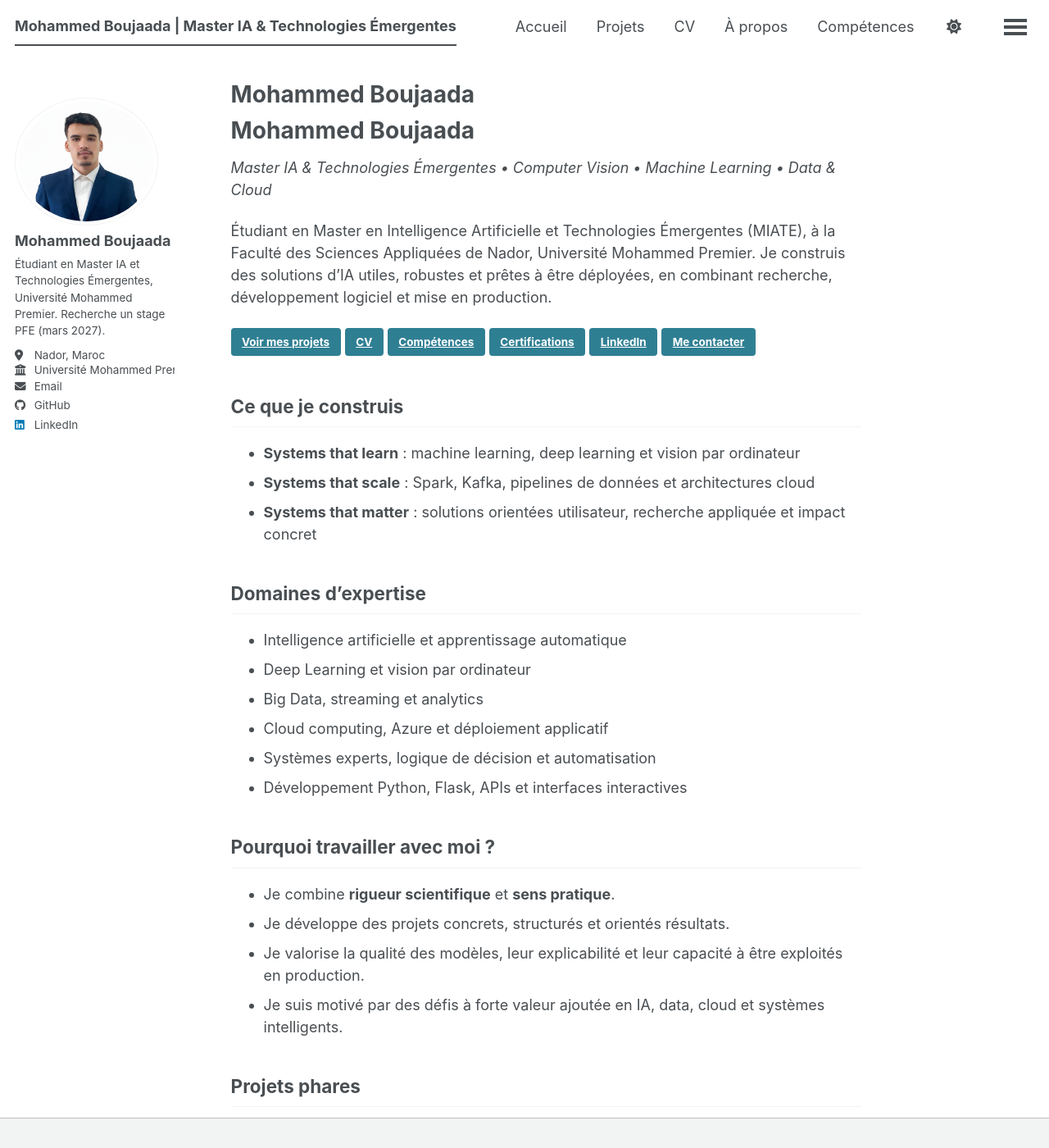
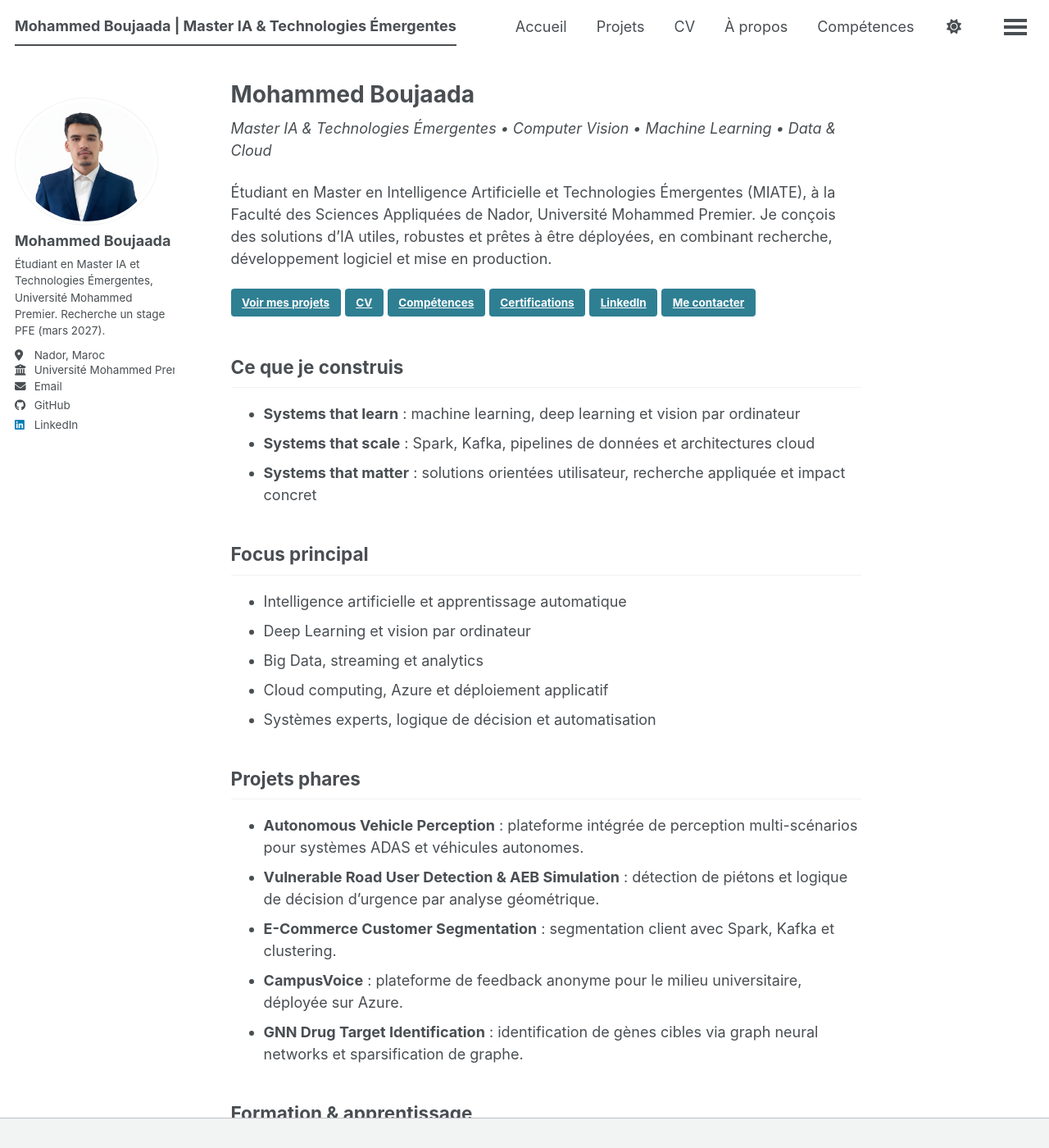
Before and after one commit to mohammed-boujaada/mohammed-boujaada.github.io, a Jekyll site: the page built from index.md, in a window 1280 px wide and 1400 px high. Shown: the whole window at 82% size. Built offline with Jekyll 4.4.1, drawn with Linux system fonts in a browser that asks for light colours; a style sheet for code colours, icons or effects is not loaded; some of the changed text lies outside the part shown.

Commit message:
Remove duplicates and streamline portfolio sections

```diff
--- a/index.md
+++ b/index.md
@@ -8,11 +8,9 @@ redirect_from:
   - /about.html
 ---
 
-# Mohammed Boujaada
-
 <em>Master IA & Technologies Émergentes • Computer Vision • Machine Learning • Data & Cloud</em>
 
-Étudiant en Master en Intelligence Artificielle et Technologies Émergentes (MIATE), à la Faculté des Sciences Appliquées de Nador, Université Mohammed Premier. Je construis des solutions d'IA utiles, robustes et prêtes à être déployées, en combinant recherche, développement logiciel et mise en production.
+Étudiant en Master en Intelligence Artificielle et Technologies Émergentes (MIATE), à la Faculté des Sciences Appliquées de Nador, Université Mohammed Premier. Je conçois des solutions d’IA utiles, robustes et prêtes à être déployées, en combinant recherche, développement logiciel et mise en production.
 
 <p>
   <a href="/portfolio/" class="btn btn--primary">Voir mes projets</a>
@@ -25,29 +23,17 @@ redirect_from:
 
 ## Ce que je construis
 
-<div>
-  <ul>
-    <li><strong>Systems that learn</strong> : machine learning, deep learning et vision par ordinateur</li>
-    <li><strong>Systems that scale</strong> : Spark, Kafka, pipelines de données et architectures cloud</li>
-    <li><strong>Systems that matter</strong> : solutions orientées utilisateur, recherche appliquée et impact concret</li>
-  </ul>
-</div>
+- <strong>Systems that learn</strong> : machine learning, deep learning et vision par ordinateur
+- <strong>Systems that scale</strong> : Spark, Kafka, pipelines de données et architectures cloud
+- <strong>Systems that matter</strong> : solutions orientées utilisateur, recherche appliquée et impact concret
 
-## Domaines d'expertise
+## Focus principal
 
 - Intelligence artificielle et apprentissage automatique
 - Deep Learning et vision par ordinateur
 - Big Data, streaming et analytics
 - Cloud computing, Azure et déploiement applicatif
 - Systèmes experts, logique de décision et automatisation
-- Développement Python, Flask, APIs et interfaces interactives
-
-## Pourquoi travailler avec moi ?
-
-- Je combine <strong>rigueur scientifique</strong> et <strong>sens pratique</strong>.
-- Je développe des projets concrets, structurés et orientés résultats.
-- Je valorise la qualité des modèles, leur explicabilité et leur capacité à être exploités en production.
-- Je suis motivé par des défis à forte valeur ajoutée en IA, data, cloud et systèmes intelligents.
 
 ## Projets phares
 
@@ -56,25 +42,14 @@ redirect_from:
 - <strong>E-Commerce Customer Segmentation</strong> : segmentation client avec Spark, Kafka et clustering.
 - <strong>CampusVoice</strong> : plateforme de feedback anonyme pour le milieu universitaire, déployée sur Azure.
 - <strong>GNN Drug Target Identification</strong> : identification de gènes cibles via graph neural networks et sparsification de graphe.
-- <strong>Computer Vision & Generative AI Labs</strong> : détection, segmentation, estimation de profondeur et génération d'images.
 
-## Focus actuel
+## Formation & apprentissage
 
-- <strong>Deep Learning Specialization</strong> : en cours
-- <strong>Microsoft Azure Fundamentals (AZ-900)</strong> : en cours
-- <strong>Traitement du langage naturel avec classification et espaces vectoriels</strong> : en progression
-- <strong>IA générative, LLM et systèmes multi-agent</strong> : apprentissage continu
-
-## Formation
-
-- <strong>Master en Intelligence Artificielle et Technologies Émergentes (MIATE)</strong> — Université Mohammed Premier, Nador
+- <strong>Master MIATE</strong> — Université Mohammed Premier, Nador
 - <strong>Licence en génie logiciel</strong> — FST Errachidia
-
-## Contact
-
-- Email : mohammed.boujaada@ump.ac.ma
-- LinkedIn : https://www.linkedin.com/in/mohammed-boujaada-229a3333a/
-- GitHub : https://github.com/mohammed-boujaada
+- <strong>Deep Learning Specialization</strong> — en cours
+- <strong>Azure Fundamentals (AZ-900)</strong> — en cours
+- <strong>Traitement du langage naturel avec espaces vectoriels</strong> — en progression
 
 <p>
   <a href="/portfolio/" class="btn btn--primary">Découvrir mes projets</a>
```
Also changed, not shown: _pages/about.md (+2 -2 lines), _pages/skills.md (+2 -0 lines).
